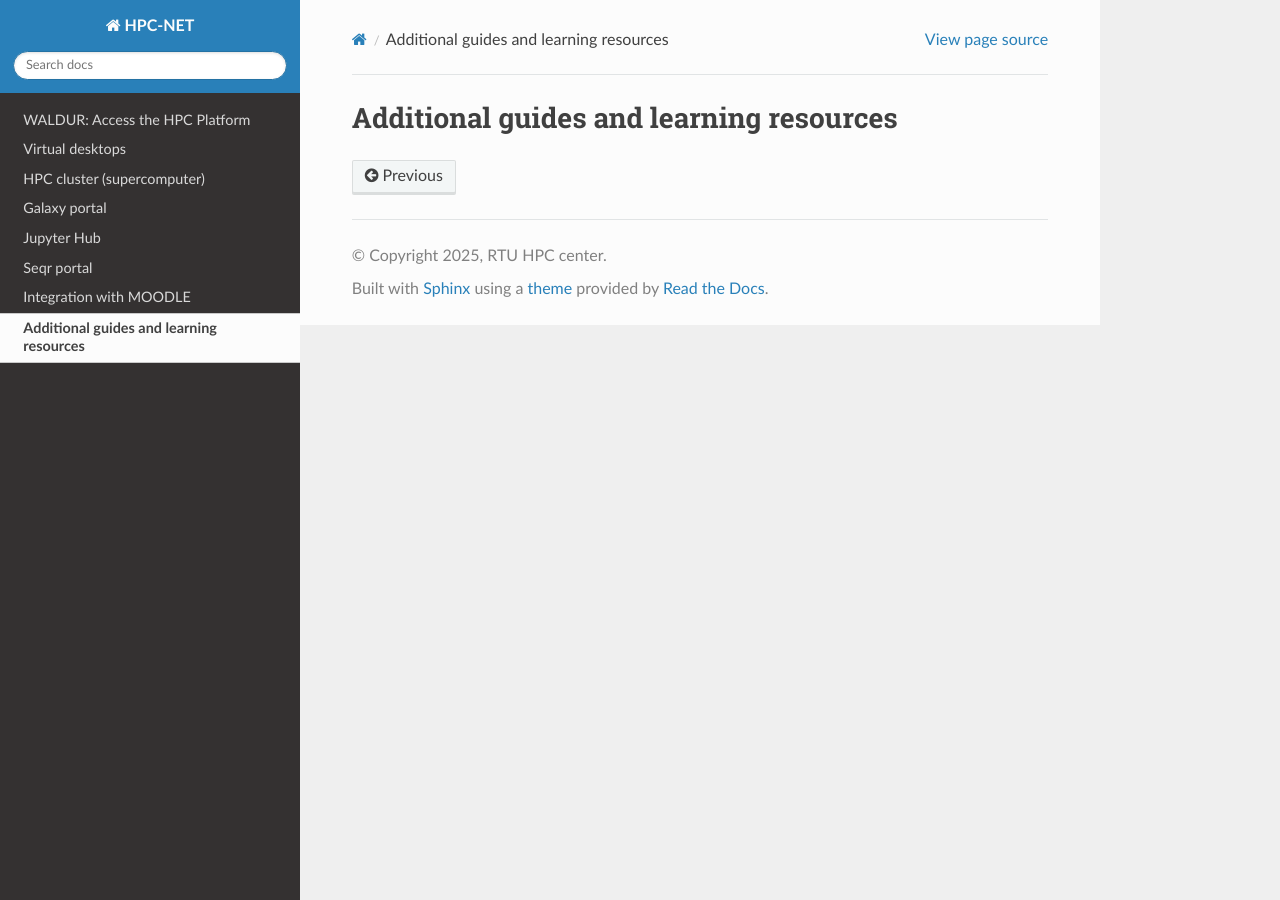
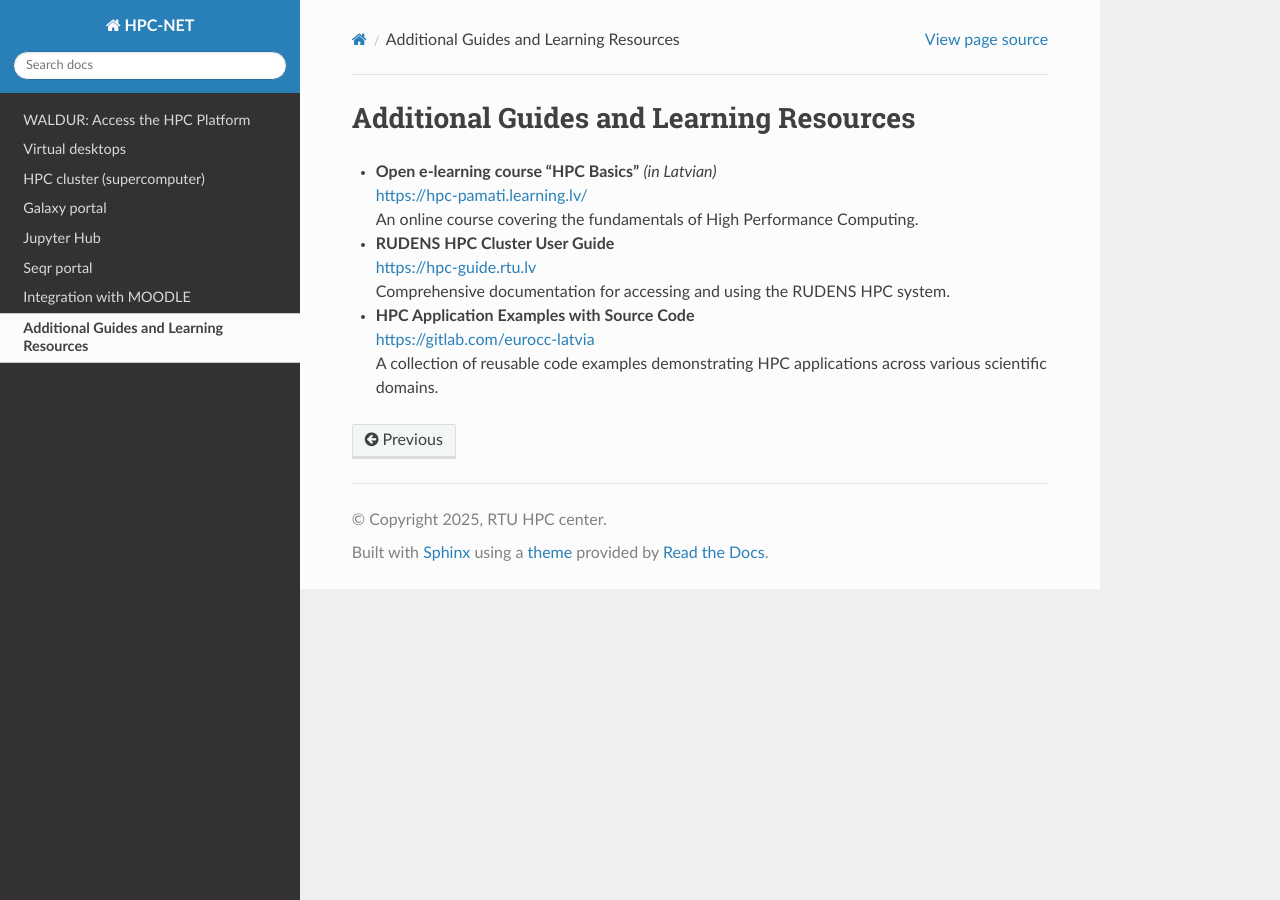
Before and after one commit to rtuhpc/hpc-platform, a Sphinx documentation site: the page built from doc/learning_resources.md, in a window 1280 px wide. Built offline with Sphinx 7.4.7 and the Read the Docs theme 3.1.0, drawn with Linux system fonts in a browser that asks for light colours.

Commit message:
Update learning_resources.md

```diff
--- a/doc/learning_resources.md
+++ b/doc/learning_resources.md
@@ -1 +1,13 @@
-# Additional guides and learning resources
+### Additional Guides and Learning Resources
+
+- **Open e-learning course "HPC Basics"** *(in Latvian)*
+  [https://hpc-pamati.learning.lv/](https://hpc-pamati.learning.lv/)
+  An online course covering the fundamentals of High Performance Computing.
+
+- **RUDENS HPC Cluster User Guide**
+  [https://hpc-guide.rtu.lv](https://hpc-guide.rtu.lv)
+  Comprehensive documentation for accessing and using the RUDENS HPC system.
+
+- **HPC Application Examples with Source Code**
+  [https://gitlab.com/eurocc-latvia](https://gitlab.com/eurocc-latvia)
+  A collection of reusable code examples demonstrating HPC applications across various scientific domains.
```
